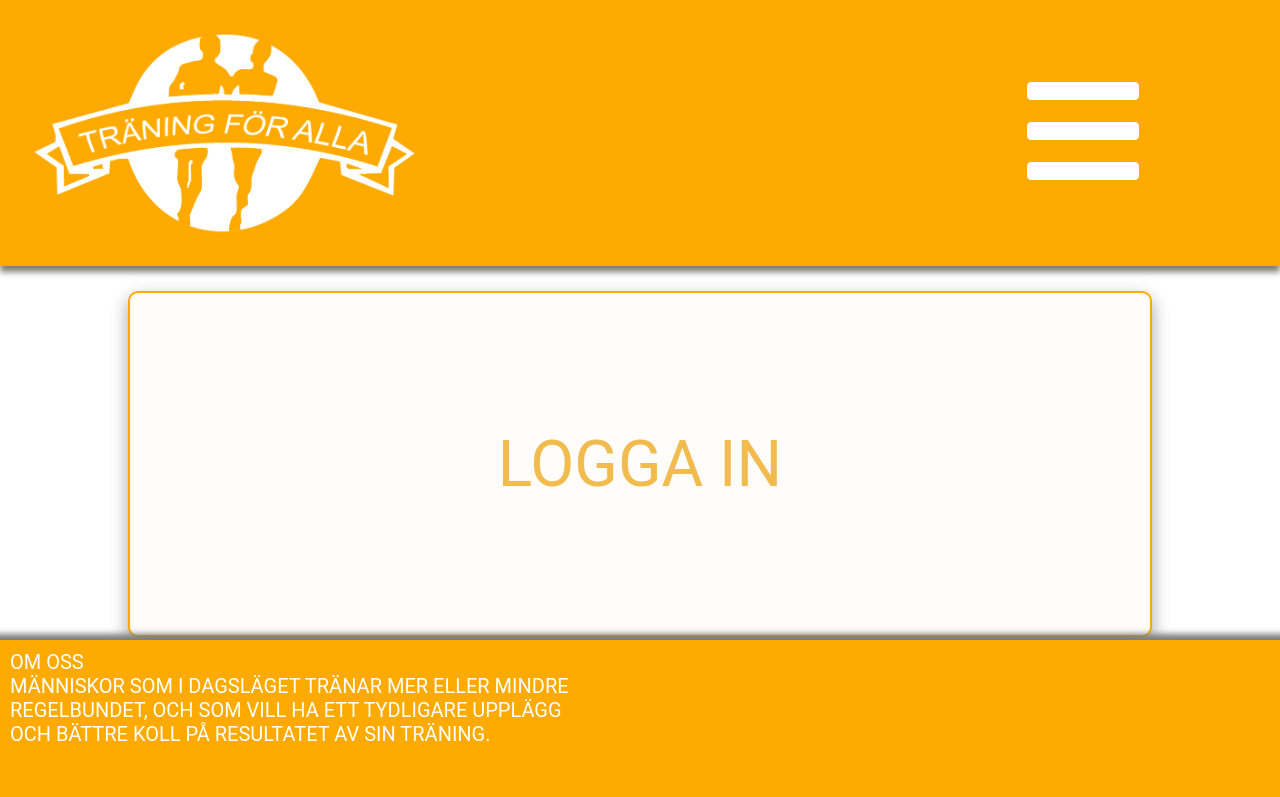
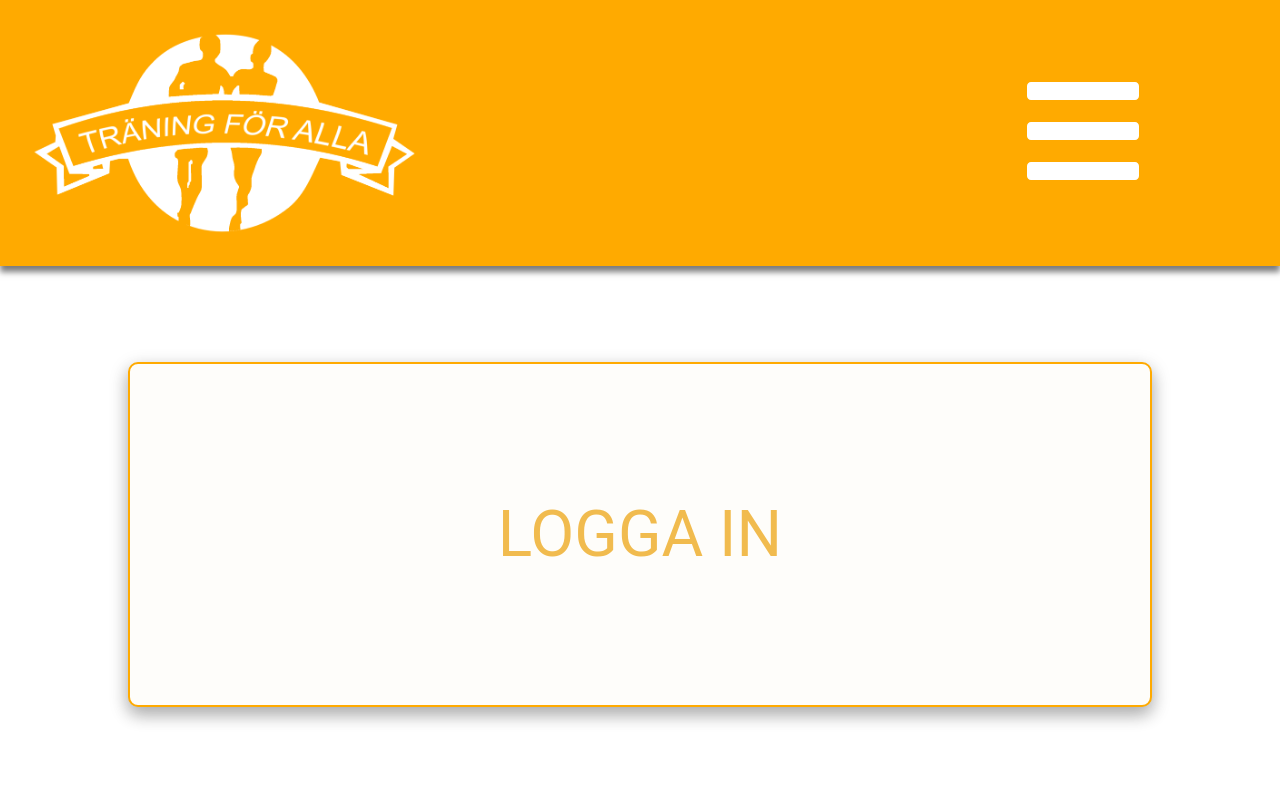
Before and after one commit to philip-rasmusson/yogui-bjj, a React (Create React App) app: page / in a window 1280 px wide. Shown: the top 797 px of the page. Built offline with nearby package versions, Linux system fonts and the light colour scheme; grey boxes are pictures that could not be loaded.

Commit message:
P typist

```diff
--- a/src/components/footer/Footer.css
+++ b/src/components/footer/Footer.css
@@ -1,5 +1,5 @@
-.FooterWrapper{
-    background-color: #ffaa00b7;
+.FooterWrapper {
+  background-color: #FFF4DE;
   height: 100vw;
   max-height: 10rem;
   box-shadow: rgb(124, 124, 124, 124) 0px 0px 6px 6px;
@@ -10,40 +10,35 @@
 }
 
 .footer {
-    position: fixed;
   left: 0;
   bottom: 0;
   width: 100%;
-    background-color: #FFAA00;
+  background-color: #FFF4DE;
   height: 25vw;
   max-height: 10rem;
   box-shadow: rgb(124, 124, 124, 124) 0px 0px 6px 6px;
   font-family: Roboto;
-    font-size: 3rem;
+  font-size: 2vw;
   text-transform: uppercase;
-
 }
 
-.footer-info{
+.footer-info {
   display: flex;
   justify-self: center;
+}
 
-}
-.footer-info-right{
+.footer-info-right {
   text-align: end;
 }
 
 .footer-info-left {
   margin: 10px;
-    font-size: 20px;
+  font-size: 3vw;
   padding-right: 0%;
-    color: #fff;
+  color: #FFAA00;
 }
 
-  .facebookIcan,
-  .instagramIcan,
-  .linkIcan,
-  .emailIcan{
+.facebookIcan, .instagramIcan, .linkIcan, .emailIcan {
   width: 3%;
   height: 35%;
   padding: 2%;
--- a/src/views/homeView/HomeView.css
+++ b/src/views/homeView/HomeView.css
@@ -1,4 +1,4 @@
-.homeViewContainer{
+.homeViewContainer {
     display: grid;
     background-color: aqua;
 }
@@ -6,19 +6,18 @@
 .HomeViewWrapper {
     width: 100%;
     height: 70%;
-    margin: auto;
+    margin: 2rem auto;
     justify-self: center;
     align-self: center;
     display: flex;
     flex-direction: column;
     align-items: center;
     grid: 1/1;
-   }
+}
 
 .buttonOne, .buttonTwo, .buttonThree {
     background-color: #FEFDFA;
-
-    margin: 2vw;
+    margin: 5vw;
     width: 80%;
     height: 27vw;
     box-shadow: 0 8px 16px 0 rgba(0, 0, 0, 0.2), 0 6px 20px 0 rgba(0, 0, 0, 0.19);
@@ -29,8 +28,6 @@
     font-size: 5vw;
     text-transform: uppercase;
 }
-
-
 
 .buttonOne {
     grid-row: 1;
```
Lines whose indentation alone changed are shown as unchanged.
